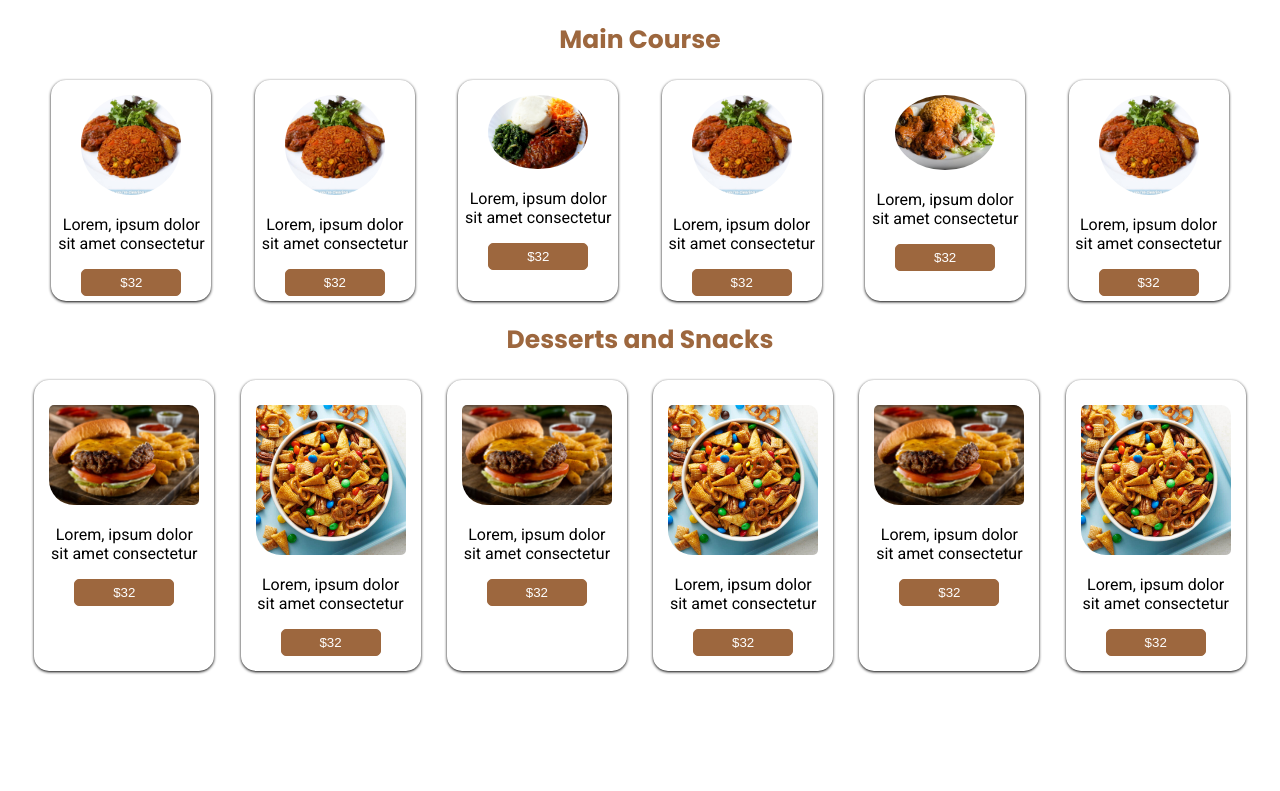
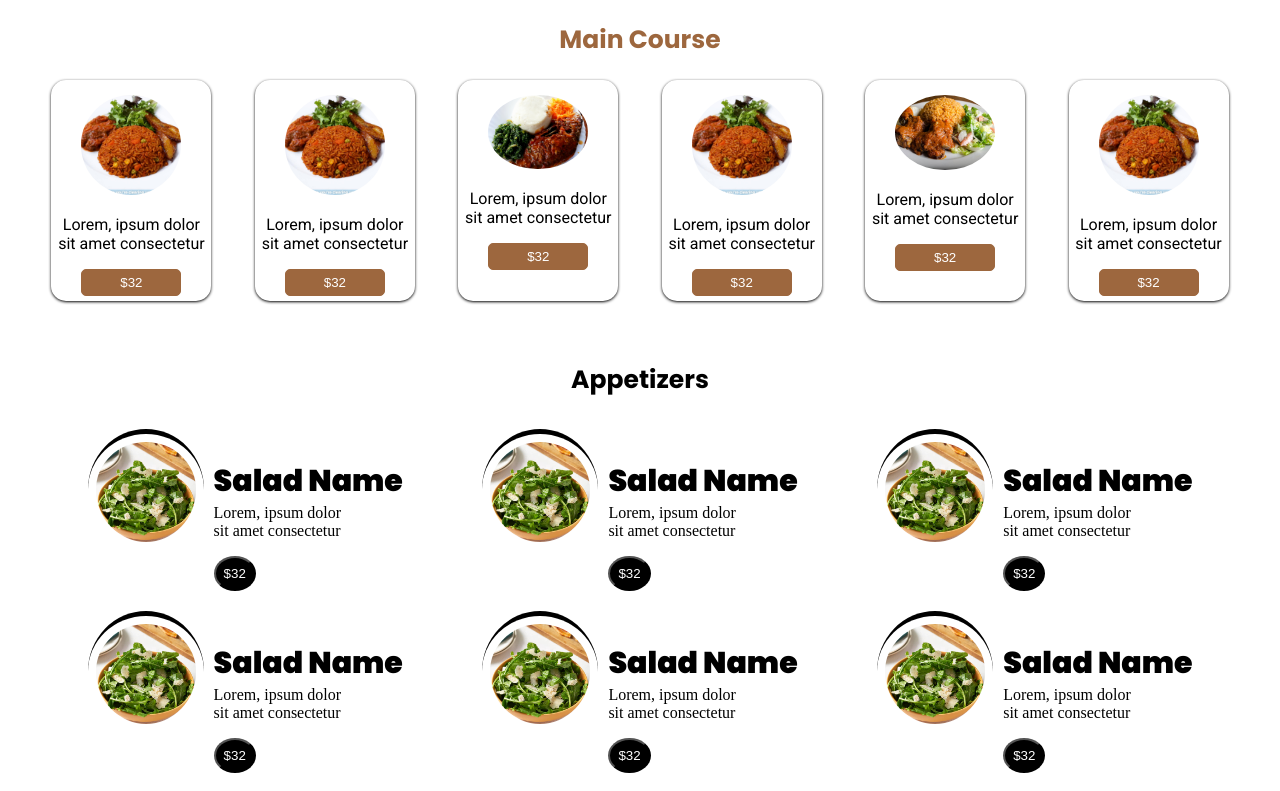
Before and after one commit to Dabi-ayu/She-Code-Africa-restaurant-website, a plain HTML site: page src/main.html in a window 1280 px wide. Shown: the top 791 px of the page. Drawn offline with Linux system fonts and the light colour scheme; a web font is replaced by a local one.

Commit message:
menu done

```diff
--- a/css/main.css
+++ b/css/main.css
@@ -50,3 +50,49 @@ border-radius: 5px 10px 5px 25px;
 .section-2 .dish-wrapper{
     padding: 15px;
 }
+.section-1-2{
+    margin-top: 10px;
+}
+.section-1-2 h2{
+    color: #000000;
+    margin-top: 60px;
+}
+.section-1-2 img{
+border-radius: 50%;
+border-top:5px solid #000000;
+padding: 8px;
+}
+.salad-sample{
+    display: flex;
+    justify-content: space-evenly;
+    gap: 10px;
+
+}
+.salad-wrapper{
+    display: flex;
+    justify-content: space-evenly;
+}
+.salad-text{
+    margin-top: 10px;
+}
+.salad-text button {
+    border-radius: 50%;
+    padding: 8px;
+    color: white;
+    background-color: #000000;
+}
+.salad-text h3{
+    font-size: 30px;
+    font-weight: 900;
+    font-family: poppins;
+}
+.salad-text p{
+    margin-top: -30px;
+}
+.snack-color h2 {
+    color:#FFB754 ;
+}
+.snack-color button{
+    background-color: #FFB754;
+    border: 1px solid #FFB754;
+}
--- a/src/main.html
+++ b/src/main.html
@@ -8,7 +8,7 @@
   </head>
   <body>
     <main>
-      <section class="section-1" id="appetizers">
+      <section class="section-1">
         <h2>Main Course</h2>
         <div class="main-course-section">
           <div class="dish-wrapper">
@@ -42,11 +42,105 @@
             <button>$32</button>
           </div>
         </div>
+
+        <section class="section-1-2" id="appetizers">
+          <h2>Appetizers</h2>
+          <div class="salad-wrapper">
+            <div class="salad-sample">
+              <div>
+                <img
+                  src="/images/https___storage.googleapis.com_gen-atmedia_3_2018_03_95f7646426934d5f24b2efe03c4420bbf73c8764.jpeg"
+                  alt="dish sample"
+                  width="160px"
+                />
+              </div>
+              <div class="salad-text">
+                <h3>Salad Name</h3>
+                <p>Lorem, ipsum dolor <br />sit amet consectetur</p>
+                <button>$32</button>
+              </div>
+            </div>
+            <div class="salad-sample">
+              <div>
+                <img
+                  src="/images/https___storage.googleapis.com_gen-atmedia_3_2018_03_95f7646426934d5f24b2efe03c4420bbf73c8764.jpeg"
+                  alt="dish sample"
+                  width="160px"
+                />
+              </div>
+              <div class="salad-text">
+                <h3>Salad Name</h3>
+                <p>Lorem, ipsum dolor <br />sit amet consectetur</p>
+                <button>$32</button>
+              </div>
+            </div>
+            <div class="salad-sample">
+              <div>
+                <img
+                  src="/images/https___storage.googleapis.com_gen-atmedia_3_2018_03_95f7646426934d5f24b2efe03c4420bbf73c8764.jpeg"
+                  alt="dish sample"
+                  width="160px"
+                />
+              </div>
+              <div class="salad-text">
+                <h3>Salad Name</h3>
+                <p>Lorem, ipsum dolor <br />sit amet consectetur</p>
+                <button>$32</button>
+              </div>
+            </div>
+          </div>
+        </section>
+        <section class="section-1-2">
+          <div class="salad-wrapper">
+            <div class="salad-sample">
+              <div>
+                <img
+                  src="/images/https___storage.googleapis.com_gen-atmedia_3_2018_03_95f7646426934d5f24b2efe03c4420bbf73c8764.jpeg"
+                  alt="dish sample"
+                  width="160px"
+                />
+              </div>
+              <div class="salad-text">
+                <h3>Salad Name</h3>
+                <p>Lorem, ipsum dolor <br />sit amet consectetur</p>
+                <button>$32</button>
+              </div>
+            </div>
+            <div class="salad-sample">
+              <div>
+                <img
+                  src="/images/https___storage.googleapis.com_gen-atmedia_3_2018_03_95f7646426934d5f24b2efe03c4420bbf73c8764.jpeg"
+                  alt="dish sample"
+                  width="160px"
+                />
+              </div>
+              <div class="salad-text">
+                <h3>Salad Name</h3>
+                <p>Lorem, ipsum dolor <br />sit amet consectetur</p>
+                <button>$32</button>
+              </div>
+            </div>
+            <div class="salad-sample">
+              <div>
+                <img
+                  src="/images/https___storage.googleapis.com_gen-atmedia_3_2018_03_95f7646426934d5f24b2efe03c4420bbf73c8764.jpeg"
+                  alt="dish sample"
+                  width="160px"
+                />
+              </div>
+              <div class="salad-text">
+                <h3>Salad Name</h3>
+                <p>Lorem, ipsum dolor <br />sit amet consectetur</p>
+                <button>$32</button>
+              </div>
+            </div>
+          </div>
+        </section>
       </section>
-      <section class="section-2">
+      <section class="section-2 snack-color">
         <h2>Desserts and Snacks</h2>
         <div class="main-course-section">
-          <div class="dish-wrapper">
+          <div class="dish-wrapper ">
             <img src="/images/buger-1.jpg" alt="dish sample" />
             <p>Lorem, ipsum dolor sit amet consectetur</p>
             <button>$32</button>
```
Also changed, not shown: images/https___storage.googleapis.com_gen-atmedia_3_2018_03_95f7646426934d5f24b2efe03c4420bbf73c8764.jpeg (added).
